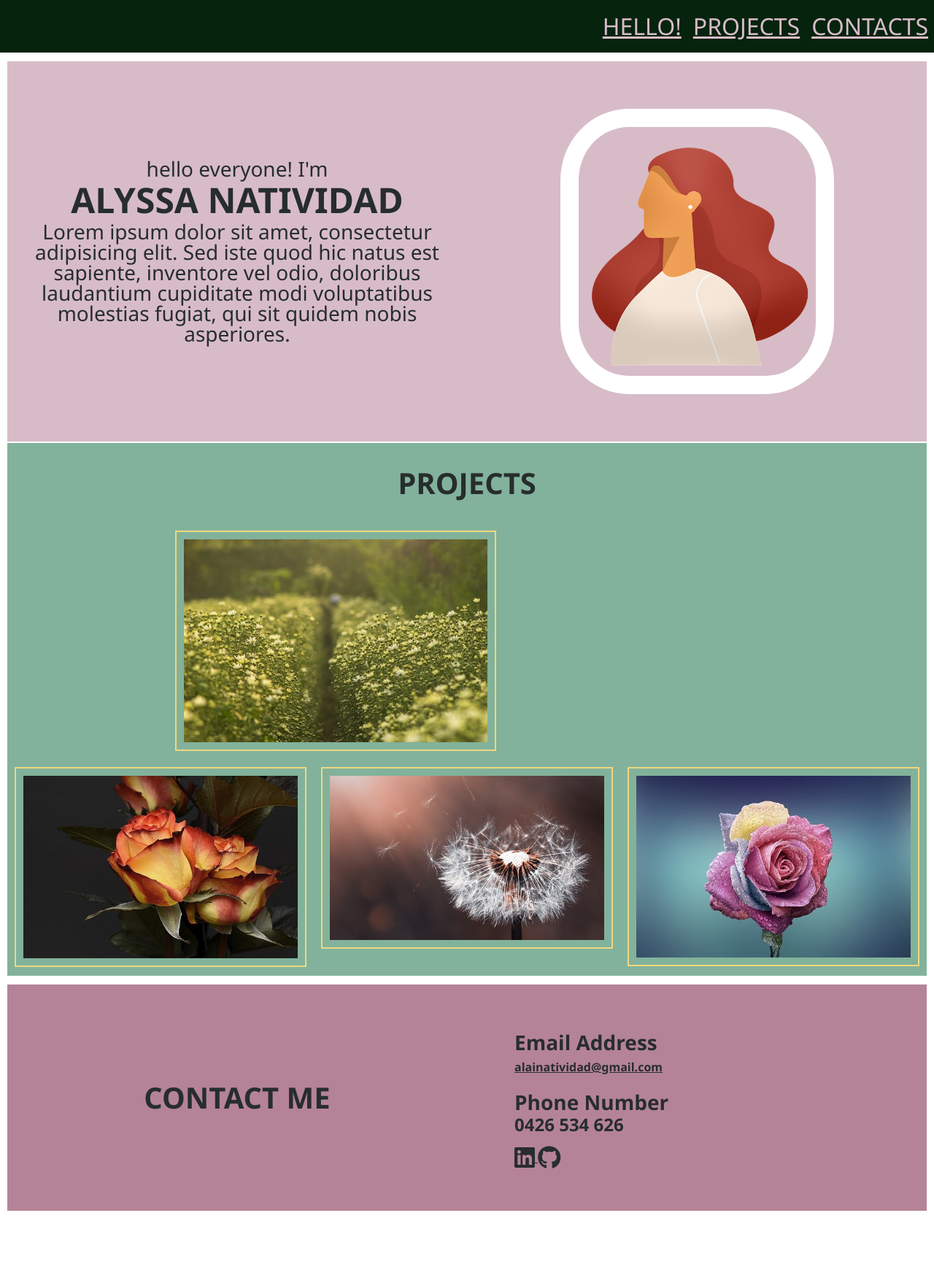
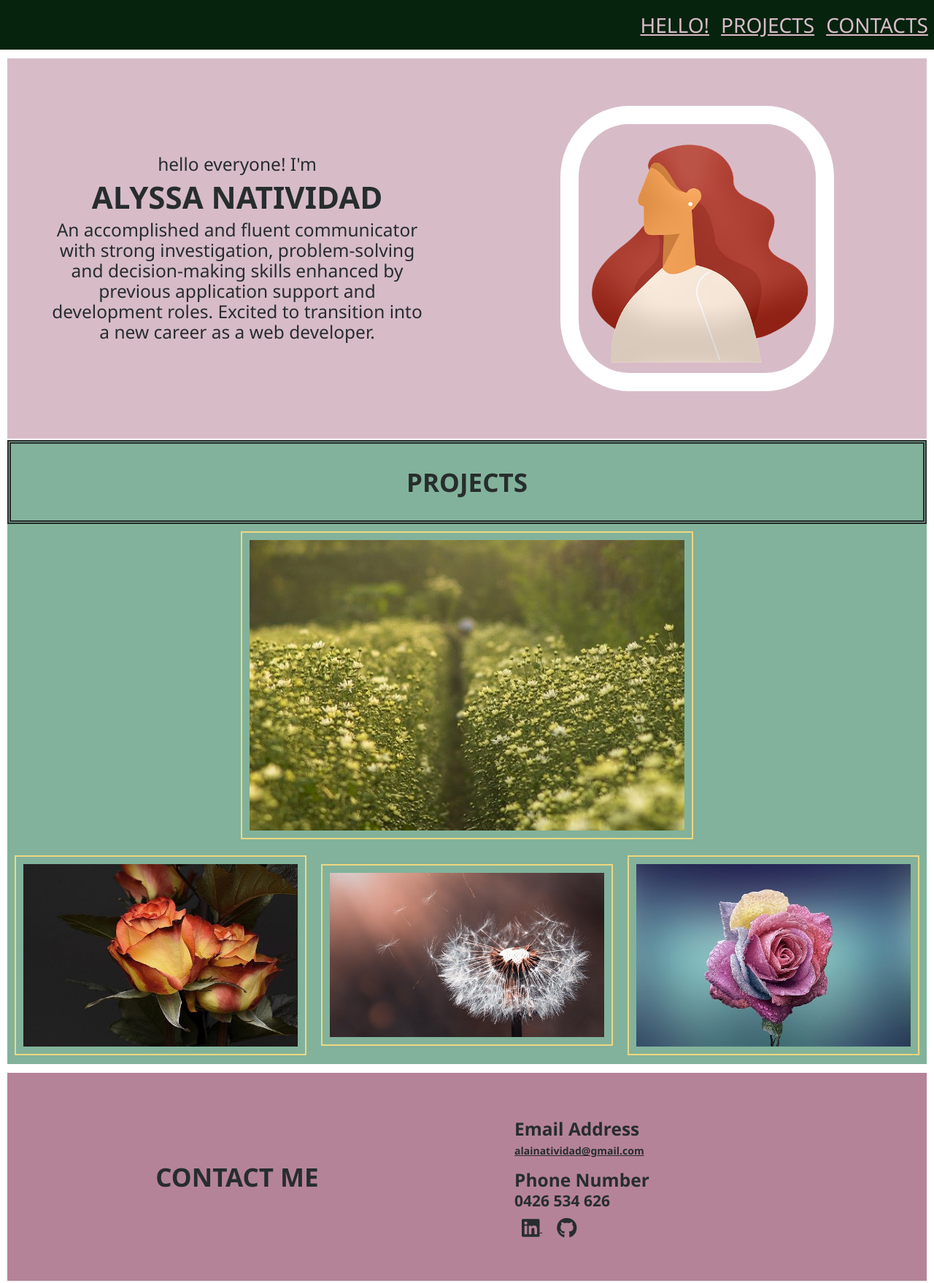
Before and after one commit to alainatividad/Portfolio-Web-Alyssa-Natividad, a plain HTML site: page index.html in a window 1280 px wide. Shown: the whole page at 73% size. Before the commit the page ends 1671 px from the top, so only its background shows below. Drawn offline with Linux system fonts and the light colour scheme.

Commit message:
Finalised changes to HTML and CSS codes.

```diff
--- a/assets/css/style.css
+++ b/assets/css/style.css
@@ -1,5 +1,5 @@
 * {
-  font-size: 16px;
+  font-size: 14px;
   font-family: "Segoe UI", Tahoma, Geneva, Verdana, sans-serif;
   color: #272d2d;
 }
@@ -20,12 +20,13 @@ h3 {
 
 h4 {
   font-size: 1.5rem;
-  padding-bottom: 25px;
+  padding-bottom: 20px;
 }
 
 p {
   font-size: 1.75rem;
-  padding: 5px;
+  padding: 10px;
+  line-height: 2rem;
 }
 
 nav {
@@ -67,7 +68,7 @@ footer > section {
   flex-direction: column;
   justify-content: center;
   flex: 0 0 50%;
-  padding: 10px;
+  padding: 50px;
   text-align: center;
 }
 
@@ -103,27 +104,27 @@ footer > section {
   background-color: #82b29b;
 }
 
-.project-head {
+.project-head h2 {
+  display: block;
   text-align: center;
+  border: 5px double #272d2d;
 }
 
 .project-body {
   display: flex;
   flex-wrap: wrap;
+  align-items: center;
 }
 
 .work {
   position: relative;
-  flex: 1 0 33.33%;
+  flex: 1 0 0;
   padding: 10px;
   text-align: center;
-  width: 100%;
 }
 
 .work:first-child {
-  flex: 2 0 100%;
-  width: 100%;
-  max-width: 900px;
+  flex: 1 0 100%;
 }
 
 .work p {
@@ -170,6 +171,10 @@ footer > section {
   background-color: #b58398;
 }
 
+.logos a {
+  padding: 10px;
+}
+
 @media screen and (max-width: 768px) {
   nav,
   main section {
--- a/index.html
+++ b/index.html
@@ -23,7 +23,8 @@
             <section class="section-head">
                 <p>hello everyone! I'm</p>
                 <h1>ALYSSA NATIVIDAD</h1>
-                <p>Lorem ipsum dolor sit amet, consectetur adipisicing elit. Sed iste quod hic natus est sapiente, inventore vel odio, doloribus laudantium cupiditate modi voluptatibus molestias fugiat, qui sit quidem nobis asperiores.</p>
+                <!-- Loading random text here. Will add something  -->
+                <p>An accomplished and fluent communicator with strong investigation, problem-solving and decision-making skills enhanced by previous application support and development roles. Excited to transition into a new career as a web developer.</p>
             </section>
             <section class="section-body">
                 <img class="self-image" src="./assets/images/girl-avatar.png" alt="avatar of a woman" />
@@ -54,21 +55,23 @@
                 </section>
                 <section class="work">
                     <img src="./assets/images/dandelion.jpg"/>
-                    <a href="https://alainatividad.github.io/Horiseon-Web-Code-Refactoring-Repository/" target="_blank">
+                    <!-- Commenting these links out since they're the same as the first link -->
+                    <!-- <a href="https://alainatividad.github.io/Horiseon-Web-Code-Refactoring-Repository/" target="_blank"> -->
                         <div class="work-description">
-                            <h3>Code Refactoring</h3>
-                            <p>Refactoring of HTML and CSS codes to make the website more accessible to people with disability</p>
+                            <h3>TBA</h3>
+                            <!-- <p></p> -->
                         </div>
-                    </a>
+                    <!-- </a> -->
                 </section>
                 <section class="work">
                     <img src="./assets/images/rose1.jpg"/>
-                    <a href="https://alainatividad.github.io/Horiseon-Web-Code-Refactoring-Repository/" target="_blank">
+                    <!-- Commenting these links out since they're the same as the first link -->
+                    <!-- <a href="https://alainatividad.github.io/Horiseon-Web-Code-Refactoring-Repository/" target="_blank"> -->
                         <div class="work-description">
-                            <h3>Code Refactoring</h3>
-                            <p>Refactoring of HTML and CSS codes to make the website more accessible to people with disability</p>
+                            <h3>TBA</h3>
+                            <!-- <p></p> -->
                         </div>
-                    </a>
+                    <!-- </a> -->
                 </section>
             </section>
         </section>
```
Also changed, not shown: index2.html (+12 -9 lines), 1 other file.
